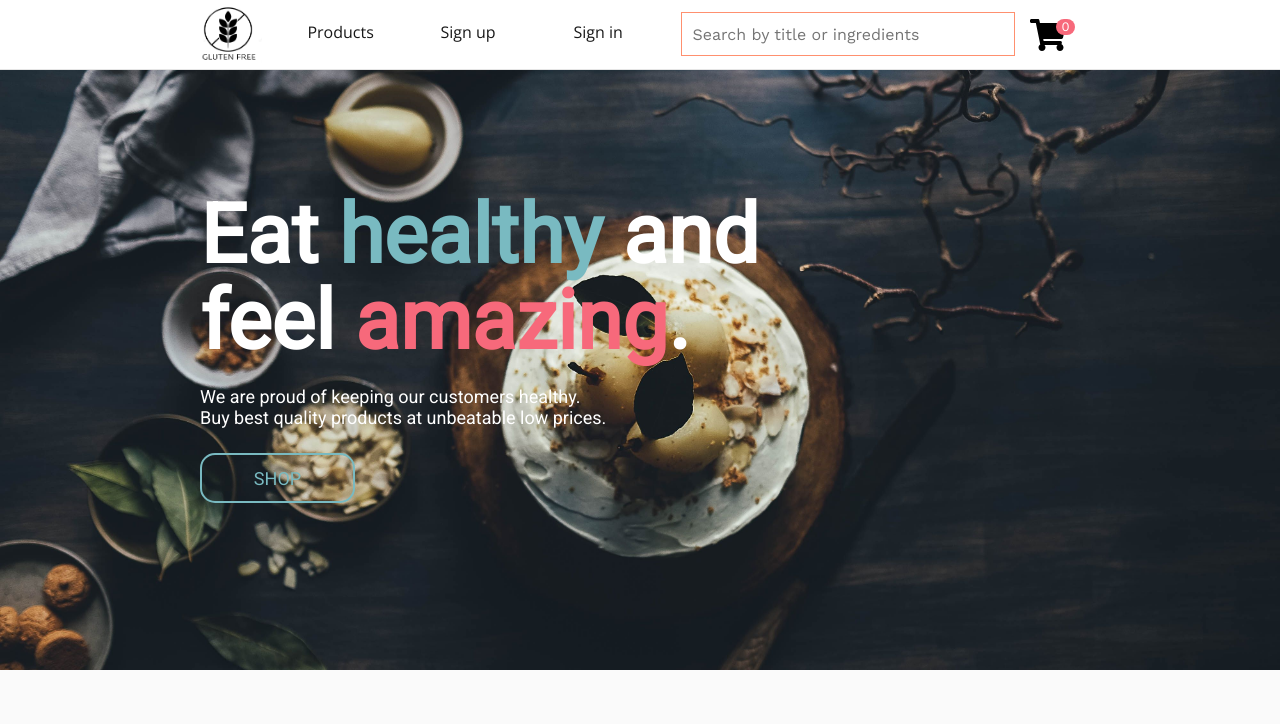
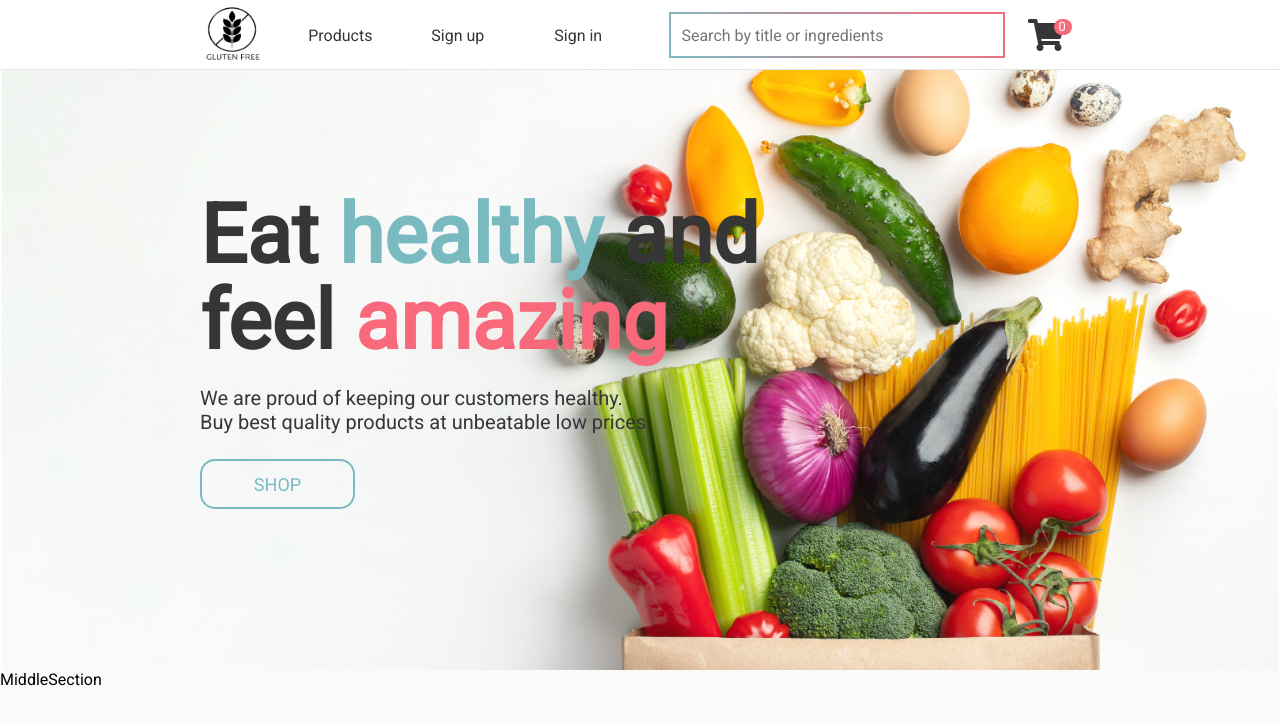
Before and after one commit to adOxey/gluggi_shop, a React (Create React App) app: page / in a window 1280 px wide. Shown: the top 724 px of the page. Built offline with nearby package versions, Linux system fonts and the light colour scheme; no server answers; the database is empty; a web font is replaced by a local one.

Commit message:
New header image and tweaked styling

```diff
--- a/src/project/Main/LandingPage/HeaderImage/HeaderImage.module.css
+++ b/src/project/Main/LandingPage/HeaderImage/HeaderImage.module.css
@@ -9,7 +9,7 @@
 }
 .text_container {
   box-sizing: border-box;
-  color: white;
+  color: rgb(54, 54, 54);
   padding-top: 120px;
   padding-left: 200px;
 }
@@ -28,7 +28,7 @@ p {
 }
 .text_container p {
   width: 53%;
-  font-size: 18px;
+  font-size: 20px;
 }
 .text_container button {
   font-family: "Roboto";
@@ -49,6 +49,9 @@ p {
 }
 
 @media only screen and (max-width: 960px) {
+  .container {
+    background-size: 960px;
+  }
   .text_container {
     /* padding-top: 100px; */
     padding-left: 150px;
@@ -122,4 +125,7 @@ p {
     height: 40px;
     width: 120px;
   }
+  .container {
+    background-size: cover;
+  }
 }
--- a/src/project/Main/LandingPage/LandingPage.js
+++ b/src/project/Main/LandingPage/LandingPage.js
@@ -1,6 +1,7 @@
 import React from "react";
 import classes from "./LandingPage.module.css";
 import HeaderImage from "./HeaderImage/HeaderImage";
+import MiddleSection from "./MiddleSection/MiddleSection";
 
 const LandinPage = () => {
   const { wrapper } = classes;
@@ -8,6 +9,7 @@ const LandinPage = () => {
   return (
     <div className={wrapper}>
       <HeaderImage />
+      <MiddleSection />
     </div>
   );
 };
--- /dev/null
+++ b/src/project/Main/LandingPage/MiddleSection/MiddleSection.js
@@ -0,0 +1,7 @@
+import React from "react";
+
+function MiddleSection() {
+  return <div>MiddleSection</div>;
+}
+
+export default MiddleSection;
--- a/src/project/Navbar/NavLinks/NavLinks.module.css
+++ b/src/project/Navbar/NavLinks/NavLinks.module.css
@@ -1,10 +1,11 @@
 .Navigation {
-  font-family: "Open Sans", sans-serif;
+  font-family: "Roboto", sans-serif;
+  font-weight: 500;
   display: flex;
   padding: 0px;
 }
 .Navigation li {
-  padding: 5px 0px 0px 40px;
+  padding: 10px 0px 0px 30px;
   list-style: none;
   height: 100%;
   width: 93px;
@@ -12,11 +13,11 @@
 .Navigation li a {
   align-self: center;
   text-decoration: none;
-  color: #191919;
+  color: rgb(54, 54, 54);
   font-size: 1em;
 }
-.Navigation li:hover {
-  text-decoration: underline;
+.Navigation li a:hover {
+  color: #79bac1;
 }
 
 @media only screen and (max-width: 768px) {
@@ -30,6 +31,6 @@
   }
   .Navigation li:hover {
     border: 0px;
-    text-decoration: underline;
+    color: #79bac1;
   }
 }
--- a/src/project/Navbar/Navbar.module.css
+++ b/src/project/Navbar/Navbar.module.css
@@ -1,4 +1,5 @@
 .Navbar {
+  font-family: "Roboto", sans-serif;
   display: flex;
   border-bottom: 1px solid #e5e5e5;
   height: 69px;
@@ -14,6 +15,7 @@
   font-weight: bold;
   align-self: center;
   padding-left: 10px;
+  color: rgb(54, 54, 54);
 }
 
 @media only screen and (max-width: 768px) {
--- a/src/project/Navbar/NavbarCart/NavbarCart.module.css
+++ b/src/project/Navbar/NavbarCart/NavbarCart.module.css
@@ -5,7 +5,7 @@
 }
 .incart {
   font-size: 13px;
-  font-family: "Work Sans", "Open Sans", sans-serif;
+  font-family: "Roboto", sans-serif;
   background: #f7697b;
   color: #fff;
   /* padding: 0 5px; */
@@ -19,5 +19,5 @@
   border-radius: 9px;
 }
 .cart_icon {
-  color: black;
+  color: rgb(54, 54, 54);
 }
--- a/src/project/Navbar/SearchBar/SearchBar.module.css
+++ b/src/project/Navbar/SearchBar/SearchBar.module.css
@@ -9,20 +9,18 @@
   margin-top: 12px;
   height: 40px;
   width: 25vw;
-  border: 1px solid hsla(14, 100%, 53%, 0.6);
+  border: 2px solid;
+  border-image-source: linear-gradient(45deg, #79bac1, #f7697b);
+  border-image-slice: 1;
   outline: none;
-  color: hsla(14, 100%, 53%, 0.6);
-  font-family: "Work Sans", "Open Sans", sans-serif;
+  color: #f7697b;
+  font-family: "Roboto", sans-serif;
   font-size: 1em;
   padding-left: 10px;
 }
 .search_bar input:focus {
   border: 2px solid;
-  border-image-source: linear-gradient(
-    45deg,
-    hsla(14, 100%, 53%, 0.6),
-    rgb(250, 224, 66)
-  );
+  border-image-source: linear-gradient(45deg, #f7697b, #79bac1);
   border-image-slice: 1;
 }
 
```
Also changed, not shown: src/assets/imgs/landingpage2.jpg, src/project/Main/LandingPage/MiddleSection/MiddleSection.module.css (added).
